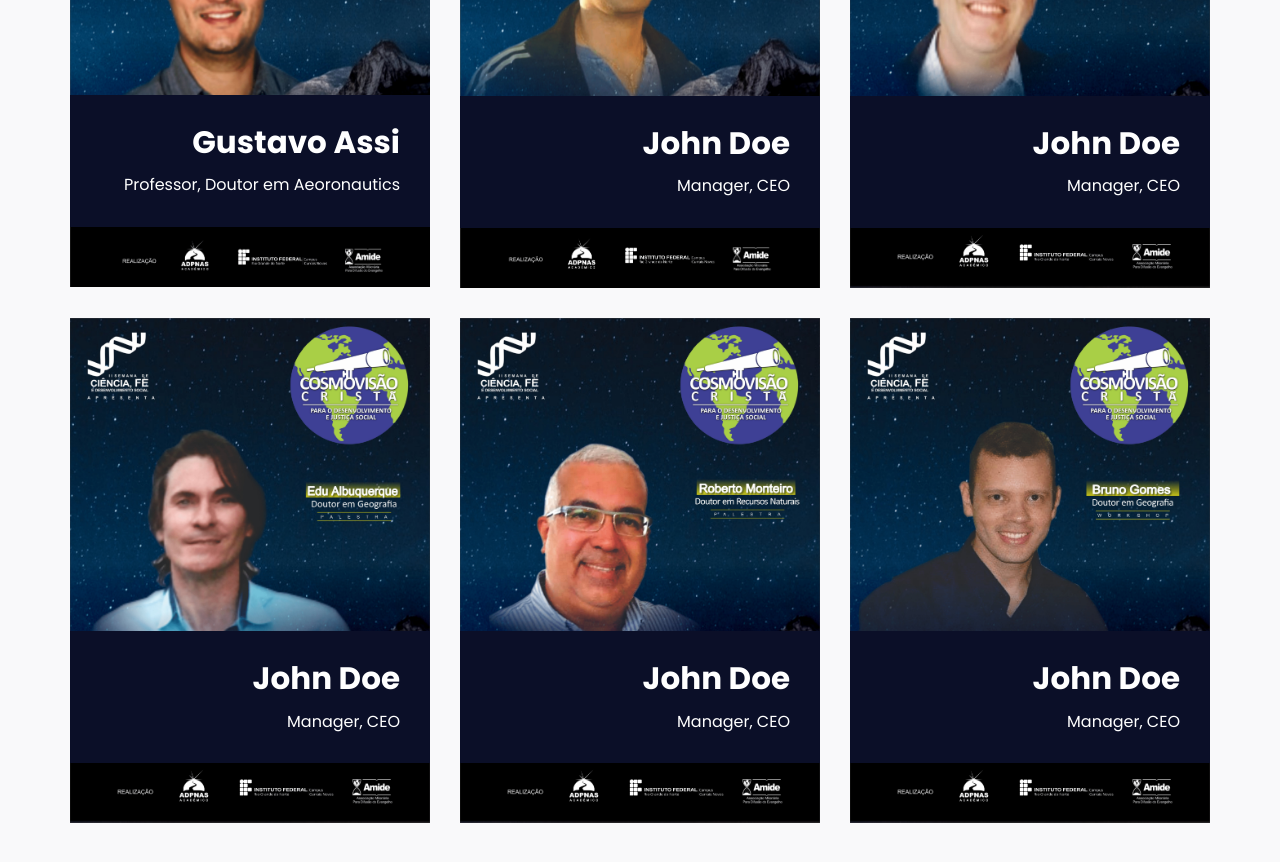
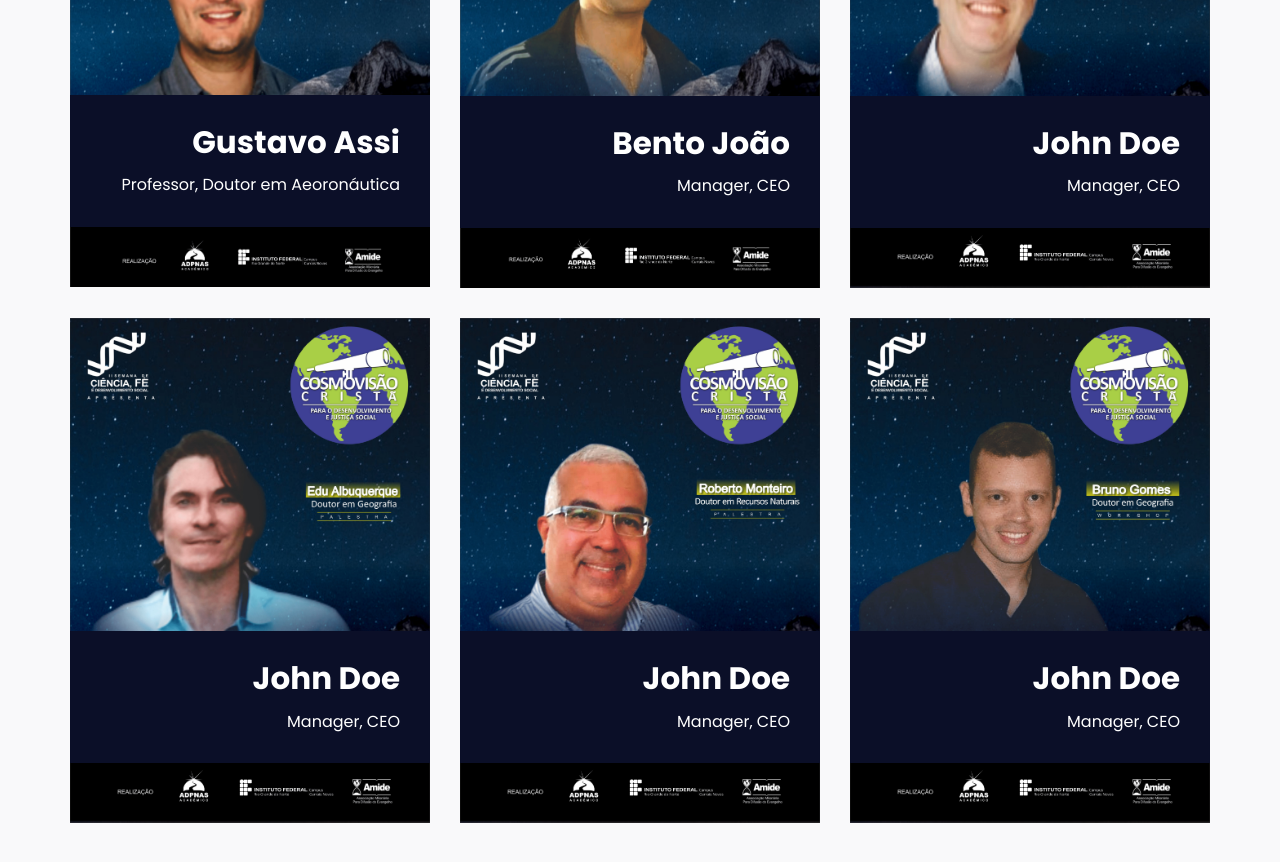
Before and after one commit to elieziosoares/scfds, a plain HTML site: page public_html/index.html in a window 1280 px wide. Shown: the part 5100-5962 px from the top of the page. Drawn offline with Linux system fonts and the light colour scheme.

Commit message:
Update public_html/index.html

```diff
--- a/public_html/index.html
+++ b/public_html/index.html
@@ -430,7 +430,7 @@
 							</div>
 							<div class="speaker-content">
 								<h2>Gustavo Assi</h2>
-								<span>Professor, Doutor em Aeoronautics</span>
+								<span>Professor, Doutor em Aeoronáutica</span>
 							</div>
 						</div>
 					</div>
@@ -451,7 +451,7 @@
 								<a href="#"><i class="fa fa fa-linkedin"></i></a>
 							</div>
 							<div class="speaker-content">
-								<h2>John Doe</h2>
+								<h2>Bento João</h2>
 								<span>Manager, CEO</span>
 							</div>
 						</div>
```
